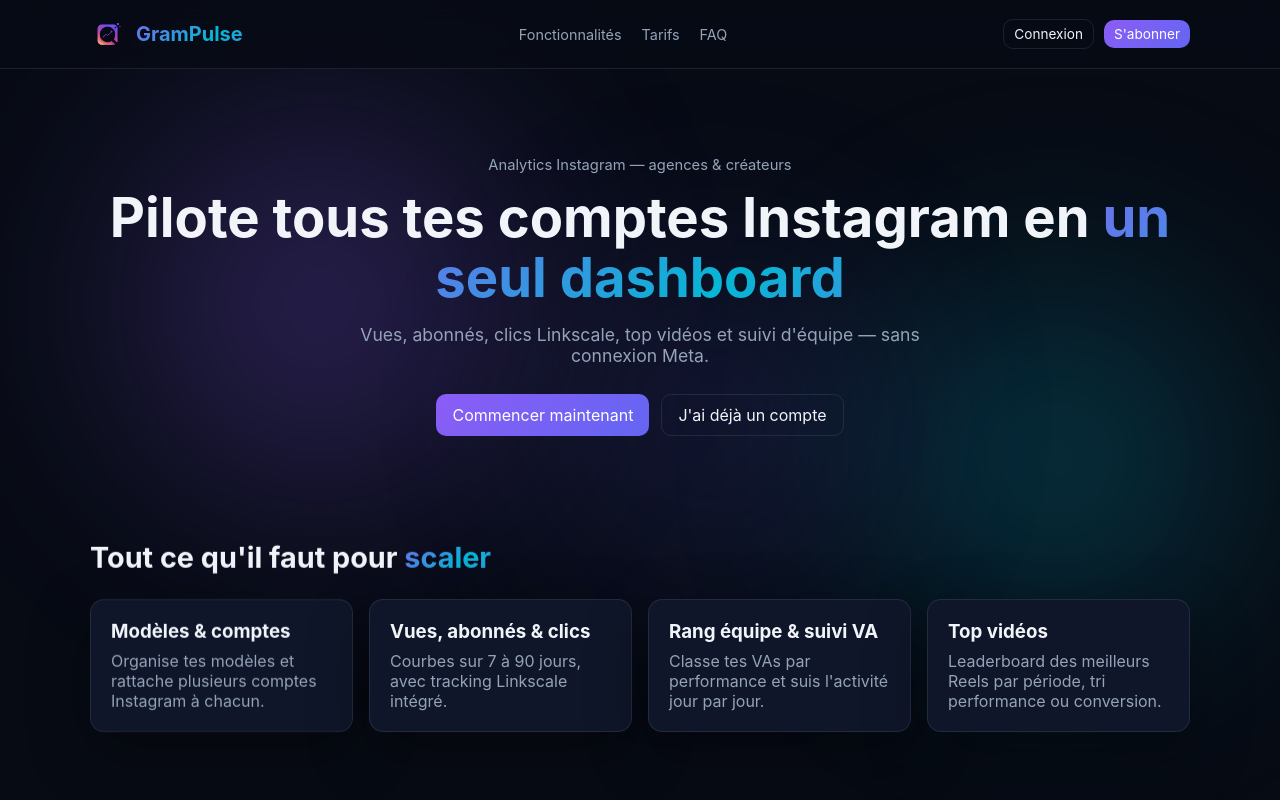
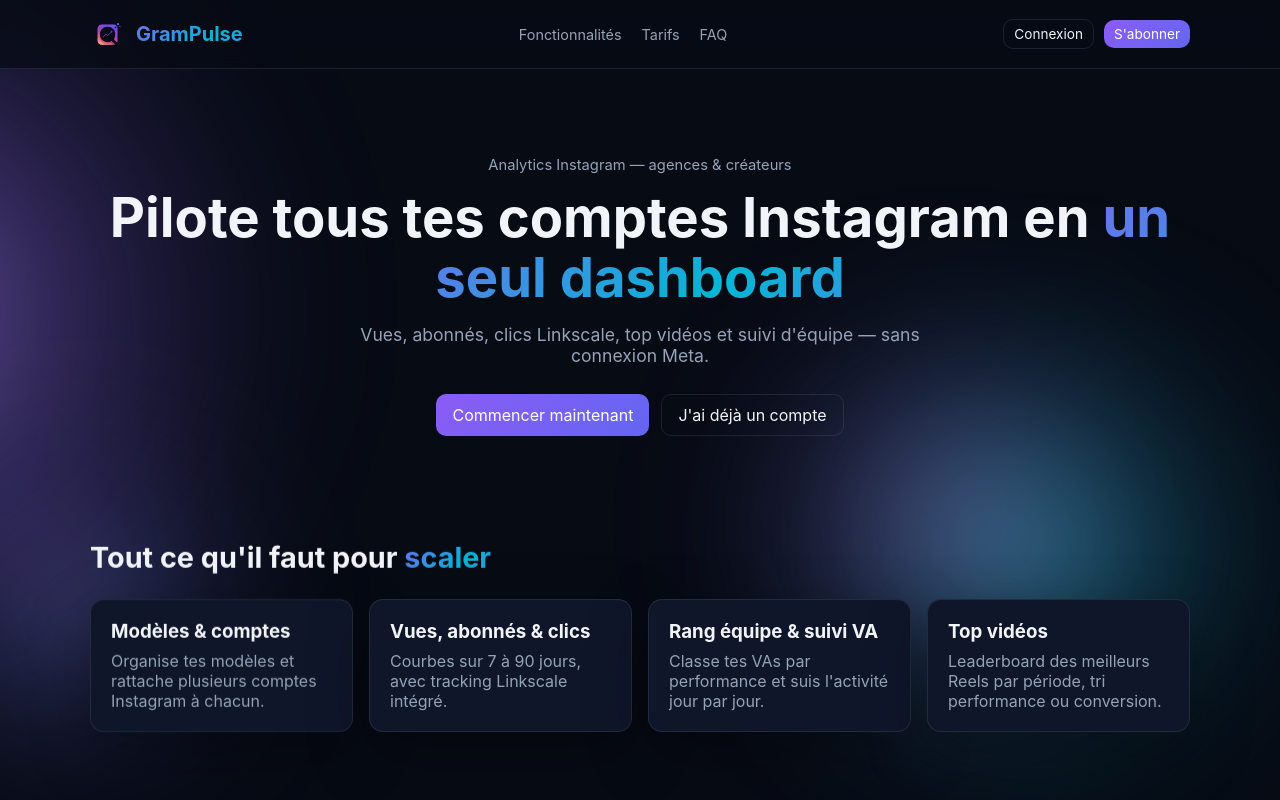
Before and after one commit to VagAgency/grampulse, a Next.js app in the folder web/: page / in a window 1280 px wide. Shown: the top 800 px of the page. Built offline with nearby package versions, Linux system fonts and the light colour scheme; no server answers.

Commit message:
Make landing glow animations much more visible

```diff
--- a/web/app/globals.css
+++ b/web/app/globals.css
@@ -172,7 +172,7 @@
 
 .landing {
   position: relative;
-  overflow: hidden;
+  isolation: isolate;
 }
 
 .landing > :not(.landing-glows) {
@@ -182,45 +182,62 @@
 
 .landing-glows {
   position: fixed;
-  inset: 0;
+  inset: -20vmax;
   z-index: 0;
   pointer-events: none;
-  overflow: hidden;
 }
 
 .landing-glow {
   position: absolute;
   border-radius: 50%;
-  filter: blur(90px);
+  filter: blur(64px);
   pointer-events: none;
   will-change: transform, opacity;
+  mix-blend-mode: screen;
 }
 
 .landing-glow-1 {
-  width: 520px;
-  height: 520px;
-  background: radial-gradient(circle, rgba(139, 92, 246, 0.7) 0%, rgba(139, 92, 246, 0) 68%);
-  top: -8%;
-  left: -6%;
-  animation: glow-orbit-a 20s ease-in-out infinite;
+  width: 55vmax;
+  height: 55vmax;
+  max-width: 700px;
+  max-height: 700px;
+  background: radial-gradient(circle, rgba(167, 139, 250, 0.95) 0%, rgba(139, 92, 246, 0.35) 35%, transparent 70%);
+  top: 0;
+  left: 0;
+  animation: glow-orbit-a 8s ease-in-out infinite;
 }
 
 .landing-glow-2 {
-  width: 480px;
-  height: 480px;
-  background: radial-gradient(circle, rgba(6, 182, 212, 0.65) 0%, rgba(6, 182, 212, 0) 68%);
-  top: 18%;
-  right: -10%;
-  animation: glow-orbit-b 24s ease-in-out infinite;
+  width: 50vmax;
+  height: 50vmax;
+  max-width: 640px;
+  max-height: 640px;
+  background: radial-gradient(circle, rgba(34, 211, 238, 0.9) 0%, rgba(6, 182, 212, 0.3) 35%, transparent 70%);
+  top: 10%;
+  right: 0;
+  animation: glow-orbit-b 10s ease-in-out infinite;
 }
 
 .landing-glow-3 {
-  width: 420px;
-  height: 420px;
-  background: radial-gradient(circle, rgba(99, 102, 241, 0.55) 0%, rgba(99, 102, 241, 0) 68%);
-  bottom: 8%;
-  left: 28%;
-  animation: glow-orbit-c 22s ease-in-out infinite;
+  width: 45vmax;
+  height: 45vmax;
+  max-width: 580px;
+  max-height: 580px;
+  background: radial-gradient(circle, rgba(129, 140, 248, 0.85) 0%, rgba(99, 102, 241, 0.28) 35%, transparent 70%);
+  bottom: 5%;
+  left: 25%;
+  animation: glow-orbit-c 9s ease-in-out infinite;
+}
+
+.landing-glow-4 {
+  width: 40vmax;
+  height: 40vmax;
+  max-width: 520px;
+  max-height: 520px;
+  background: radial-gradient(circle, rgba(192, 132, 252, 0.8) 0%, rgba(168, 85, 247, 0.25) 35%, transparent 70%);
+  top: 45%;
+  left: 45%;
+  animation: glow-orbit-d 11s ease-in-out infinite;
 }
 
 .landing-nav {
@@ -2443,55 +2460,86 @@
 }
 
 @keyframes glow-orbit-a {
-  0%, 100% {
+  0% {
+    transform: translate(-8vw, -6vh) scale(1);
+    opacity: 0.55;
+  }
+  20% {
+    transform: translate(42vw, 8vh) scale(1.3);
+    opacity: 0.85;
+  }
+  45% {
+    transform: translate(28vw, 38vh) scale(0.82);
+    opacity: 0.5;
+  }
+  70% {
+    transform: translate(-18vw, 28vh) scale(1.2);
+    opacity: 0.75;
+  }
+  100% {
+    transform: translate(-8vw, -6vh) scale(1);
+    opacity: 0.55;
+  }
+}
+
+@keyframes glow-orbit-b {
+  0% {
+    transform: translate(6vw, 0) scale(1);
+    opacity: 0.5;
+  }
+  25% {
+    transform: translate(-38vw, 22vh) scale(1.25);
+    opacity: 0.8;
+  }
+  50% {
+    transform: translate(-22vw, 48vh) scale(0.78);
+    opacity: 0.45;
+  }
+  75% {
+    transform: translate(12vw, 32vh) scale(1.15);
+    opacity: 0.7;
+  }
+  100% {
+    transform: translate(6vw, 0) scale(1);
+    opacity: 0.5;
+  }
+}
+
+@keyframes glow-orbit-c {
+  0% {
     transform: translate(0, 0) scale(1);
-    opacity: 0.42;
-  }
-  25% {
-    transform: translate(140px, 100px) scale(1.14);
-    opacity: 0.55;
-  }
-  50% {
-    transform: translate(80px, 240px) scale(0.92);
+    opacity: 0.45;
+  }
+  30% {
+    transform: translate(35vw, -28vh) scale(1.35);
+    opacity: 0.78;
+  }
+  60% {
+    transform: translate(-32vw, -12vh) scale(0.75);
+    opacity: 0.4;
+  }
+  100% {
+    transform: translate(0, 0) scale(1);
+    opacity: 0.45;
+  }
+}
+
+@keyframes glow-orbit-d {
+  0% {
+    transform: translate(0, 0) scale(0.9);
+    opacity: 0.4;
+  }
+  35% {
+    transform: translate(-28vw, 18vh) scale(1.28);
+    opacity: 0.72;
+  }
+  65% {
+    transform: translate(30vw, -22vh) scale(0.8);
     opacity: 0.38;
   }
-  75% {
-    transform: translate(-60px, 160px) scale(1.1);
-    opacity: 0.5;
-  }
-}
-
-@keyframes glow-orbit-b {
-  0%, 100% {
-    transform: translate(0, 0) scale(1);
+  100% {
+    transform: translate(0, 0) scale(0.9);
     opacity: 0.4;
-  }
-  30% {
-    transform: translate(-120px, 80px) scale(1.12);
-    opacity: 0.52;
-  }
-  55% {
-    transform: translate(-200px, 220px) scale(0.9);
-    opacity: 0.35;
-  }
-  80% {
-    transform: translate(-60px, 320px) scale(1.08);
-    opacity: 0.48;
-  }
-}
-
-@keyframes glow-orbit-c {
-  0%, 100% {
-    transform: translate(0, 0) scale(1);
-    opacity: 0.32;
-  }
-  33% {
-    transform: translate(160px, -120px) scale(1.15);
-    opacity: 0.45;
-  }
-  66% {
-    transform: translate(-100px, -60px) scale(0.88);
-    opacity: 0.3;
   }
 }
 
@@ -2611,4 +2659,9 @@
     opacity: 1;
     transform: none;
   }
-}
+
+  .landing-glow {
+    animation: none !important;
+    opacity: 0.45 !important;
+  }
+}
--- a/web/app/page.tsx
+++ b/web/app/page.tsx
@@ -74,6 +74,7 @@
         <div className="landing-glow landing-glow-1" />
         <div className="landing-glow landing-glow-2" />
         <div className="landing-glow landing-glow-3" />
+        <div className="landing-glow landing-glow-4" />
       </div>
 
       <header className="landing-nav">
```
